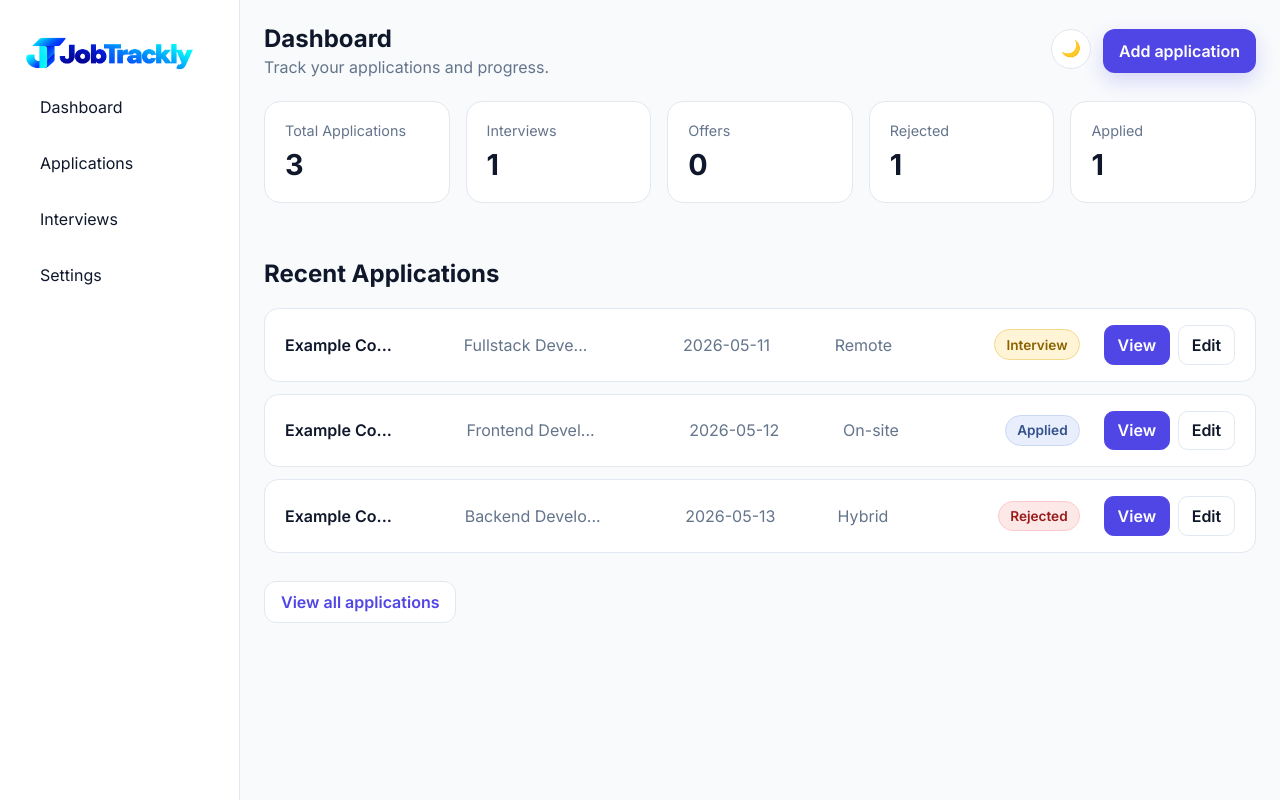
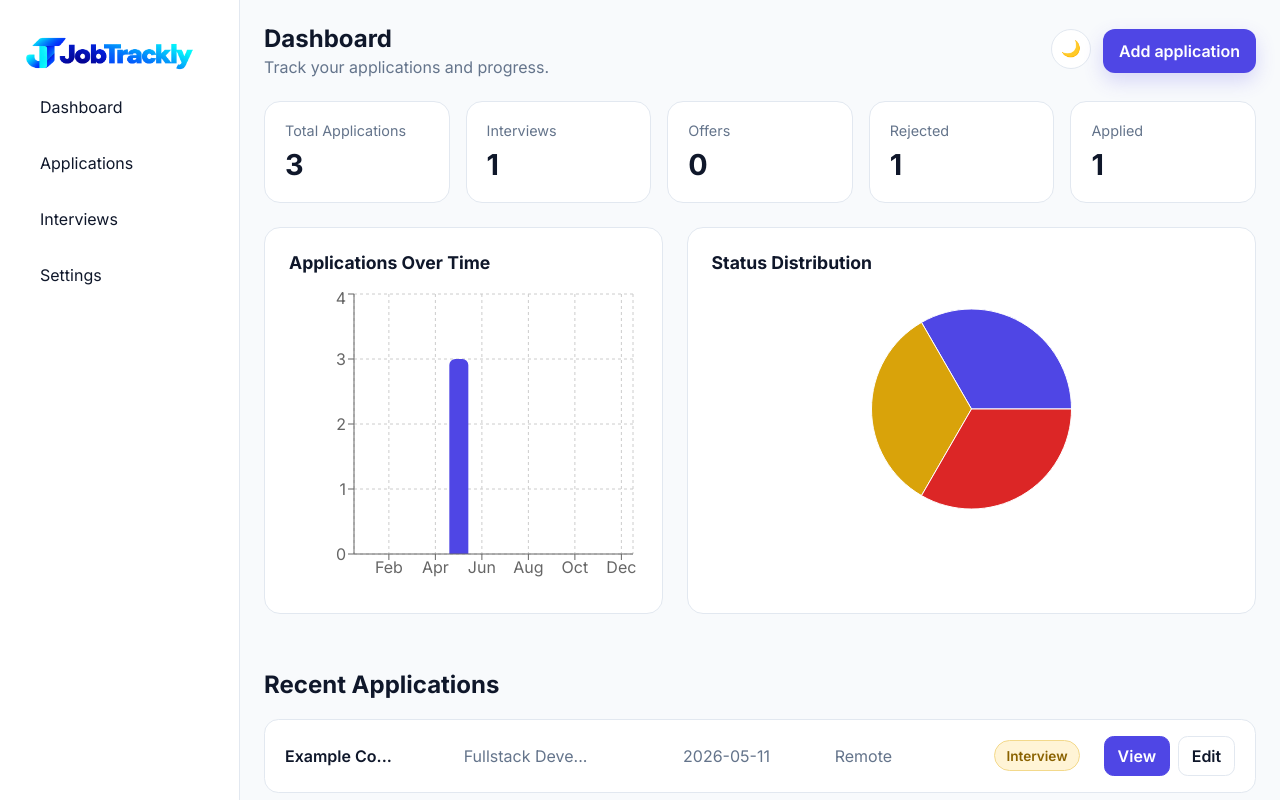
Before and after one commit to amielitoss/Job-Tracker-Project, a React (Vite) app in the folder job-tracker/: page / in a window 1280 px wide. Shown: the top 800 px of the page. Built offline with nearby package versions, Linux system fonts and the light colour scheme.

Commit message:
Added charts with recharts

```diff
--- a/job-tracker/package.json
+++ b/job-tracker/package.json
@@ -12,7 +12,8 @@
   "dependencies": {
     "react": "^19.2.8",
     "react-dom": "^19.2.8",
-    "react-router-dom": "^7.18.4"
+    "react-router-dom": "^7.18.4",
+    "recharts": "^3.10.1"
   },
   "devDependencies": {
     "@eslint/js": "^10.0.1",
--- a/job-tracker/src/App.css
+++ b/job-tracker/src/App.css
@@ -247,7 +247,7 @@ body,
 }
 
 .applications-section {
-   margin: 2rem 1.5rem 0;
+  margin: 2rem 1.5rem 0;
 }
 
 .application-card-actions {
@@ -573,7 +573,6 @@ body,
   line-height: 1.5;
 }
 
-
 .recent-application {
   display: grid;
   grid-template-columns: minmax(0, 1fr) auto auto;
@@ -665,19 +664,41 @@ body,
   border-color: #fecaca;
 }
 
+.status-chart {
+  padding: 1.5rem;
+  background: var(--surface);
+  border: 1px solid var(--border);
+  border-radius: 1rem;
+}
 
+.status-chart h2 {
+  margin: 0 0 1rem;
+  color: var(--text);
+  font-size: 1.1rem;
+}
 
+.charts-section {
+  display: grid;
+  grid-template-columns: 1.4fr 2fr;
+  gap: 1.5rem;
+  padding: 0 1.5rem 1.5rem;
+}
 
+.applications-chart,
+.status-chart {
+  min-width: 0;
+  padding: 1.5rem;
+  background: var(--surface);
+  border: 1px solid var(--border);
+  border-radius: 1rem;
+}
 
-
-
-
-
-
-
-
-
-
+.applications-chart h2,
+.status-chart h2 {
+  margin: 0 0 1rem;
+  color: var(--text);
+  font-size: 1.1rem;
+}
 
 /* responsive styles for smaller screens */
 @media (max-width: 1100px) {
@@ -699,9 +720,11 @@ body,
   .recent-application-actions {
     justify-content: flex-start;
   }
+
+  .charts-section {
+    grid-template-columns: 1fr;
+  }
 }
-
-
 
 @media (max-width: 700px) {
   .sidebar {
@@ -721,7 +744,7 @@ body,
   }
 
   .applications-section {
-     margin: 2rem 1.5rem 0;
+    margin: 2rem 1rem 0;
   }
 
   .applications-header {
@@ -770,6 +793,16 @@ body,
   .app-content {
     padding-top: 4.5rem;
   }
+
+  .charts-section {
+    padding: 0 1rem 1rem;
+  }
+
+  .applications-chart,
+  .status-chart {
+    padding: 1rem;
+    min-height: 0;
+  }
 }
 
 @media (max-width: 500px) {
--- a/job-tracker/src/components/ApplicationForm.jsx
+++ b/job-tracker/src/components/ApplicationForm.jsx
@@ -139,6 +139,7 @@ function ApplicationForm({
       <button type="submit">
         {editApplication ? "Save Changes" : "Add Application"}
       </button>
+
       {editApplication && (
         <button type="button" onClick={onCancelEdit}>
           Cancel
--- /dev/null
+++ b/job-tracker/src/components/ApplicationsChart.jsx
@@ -0,0 +1,53 @@
+import {
+  BarChart,
+  Bar,
+  XAxis,
+  YAxis,
+  Tooltip,
+  ResponsiveContainer,
+  CartesianGrid,
+} from "recharts";
+
+function ApplicationsChart({ applications }) {
+  const months = [
+    "Jan",
+    "Feb",
+    "Mar",
+    "Apr",
+    "May",
+    "Jun",
+    "Jul",
+    "Aug",
+    "Sep",
+    "Oct",
+    "Nov",
+    "Dec",
+  ];
+
+  const data = months.map((month, index) => {
+    return {
+      month: month,
+      applications: applications.filter((application) => {
+        return new Date(application.date).getMonth() === index;
+      }).length,
+    };
+  });
+
+  return (
+    <div className="applications-chart">
+      <h2>Applications Over Time</h2>
+
+      <ResponsiveContainer width="100%" height={300}>
+        <BarChart data={data}>
+          <CartesianGrid strokeDasharray="3 3" />
+          <XAxis dataKey="month" />
+          <YAxis allowDecimals={false} />
+          <Tooltip />
+          <Bar dataKey="applications" fill="#4F46E5" radius={[6, 6, 0, 0]} />
+        </BarChart>
+      </ResponsiveContainer>
+    </div>
+  );
+}
+
+export default ApplicationsChart;
--- /dev/null
+++ b/job-tracker/src/components/StatusChart.jsx
@@ -0,0 +1,54 @@
+import { PieChart, Pie, Tooltip, ResponsiveContainer } from "recharts";
+
+function StatusChart({ applications }) {
+  const data = [
+    {
+      name: "Applied",
+      value: applications.filter((application) => {
+        return application.status === "Applied";
+      }).length,
+      fill: "#4F46E5",
+    },
+    {
+      name: "Interview",
+      value: applications.filter((application) => {
+        return application.status === "Interview";
+      }).length,
+      fill: "#D9A30A",
+    },
+    {
+      name: "Offer",
+      value: applications.filter((application) => {
+        return application.status === "Offer";
+      }).length,
+      fill: "#22C55E",
+    },
+    {
+      name: "Rejected",
+      value: applications.filter((application) => {
+        return application.status === "Rejected";
+      }).length,
+      fill: "#DC2626",
+    },
+  ];
+
+  return (
+  <div className="status-chart">
+    <h2>Status Distribution</h2>
+
+    <ResponsiveContainer width="100%" height={240}>
+      <PieChart>
+        <Pie
+          data={data}
+          dataKey="value"
+          nameKey="name"
+          outerRadius={100}
+        />
+        <Tooltip />
+      </PieChart>
+    </ResponsiveContainer>
+  </div>
+);
+}
+
+export default StatusChart;
--- a/job-tracker/src/pages/Dashboard.jsx
+++ b/job-tracker/src/pages/Dashboard.jsx
@@ -3,6 +3,8 @@ import StatCard from "../components/StatCard";
 import ApplicationForm from "../components/ApplicationForm";
 import ApplicationDetailsModal from "../components/ApplicationDetailsModal";
 import RecentApplication from "../components/RecentApplications";
+import StatusChart from "../components/StatusChart";
+import ApplicationsChart from "../components/ApplicationsChart";
 import { Link } from "react-router-dom";
 import { useState } from "react";
 
@@ -54,10 +56,6 @@ function Dashboard({
     setApplications([...applications, newApplication]);
   }
 
-  function cancelEdit() {
-    setEditApplication(null);
-  }
-
   function openForm() {
     setIsFormOpen(true);
   }
@@ -68,6 +66,7 @@ function Dashboard({
     setTimeout(() => {
       setIsClosing(false);
       setIsFormOpen(false);
+      setEditApplication(null);
     }, 200);
   }
 
@@ -81,7 +80,7 @@ function Dashboard({
     closeForm();
   }
 
-  function addAndClose(newApplication){
+  function addAndClose(newApplication) {
     addApplication(newApplication);
     closeForm();
   }
@@ -107,18 +106,27 @@ function Dashboard({
             );
           })}
         </div>
+
+        <div className="charts-section">
+          <ApplicationsChart applications={applications} />
+          <StatusChart applications={applications} />
+        </div>
+
         <div className="applications-section">
           {isFormOpen && (
             <div
               className={isClosing ? "modal-overlay closing" : "modal-overlay"}
             >
               <div className="modal-content">
+                <h2>
+                  {editApplication ? "Edit Application" : "Add Application"}
+                </h2>
                 <ApplicationForm
                   key={editApplication?.id ?? "new"}
                   onAddApplication={addAndClose}
                   onUpdateApplication={updateAndClose}
                   editApplication={editApplication}
-                  onCancelEdit={cancelEdit}
+                  onCancelEdit={closeForm}
                 />
 
                 <button onClick={closeForm}>✕</button>
```
Also changed, not shown: 1 other file (tests, documents, lock files or other folders). Lines whose indentation alone changed are shown as unchanged.
